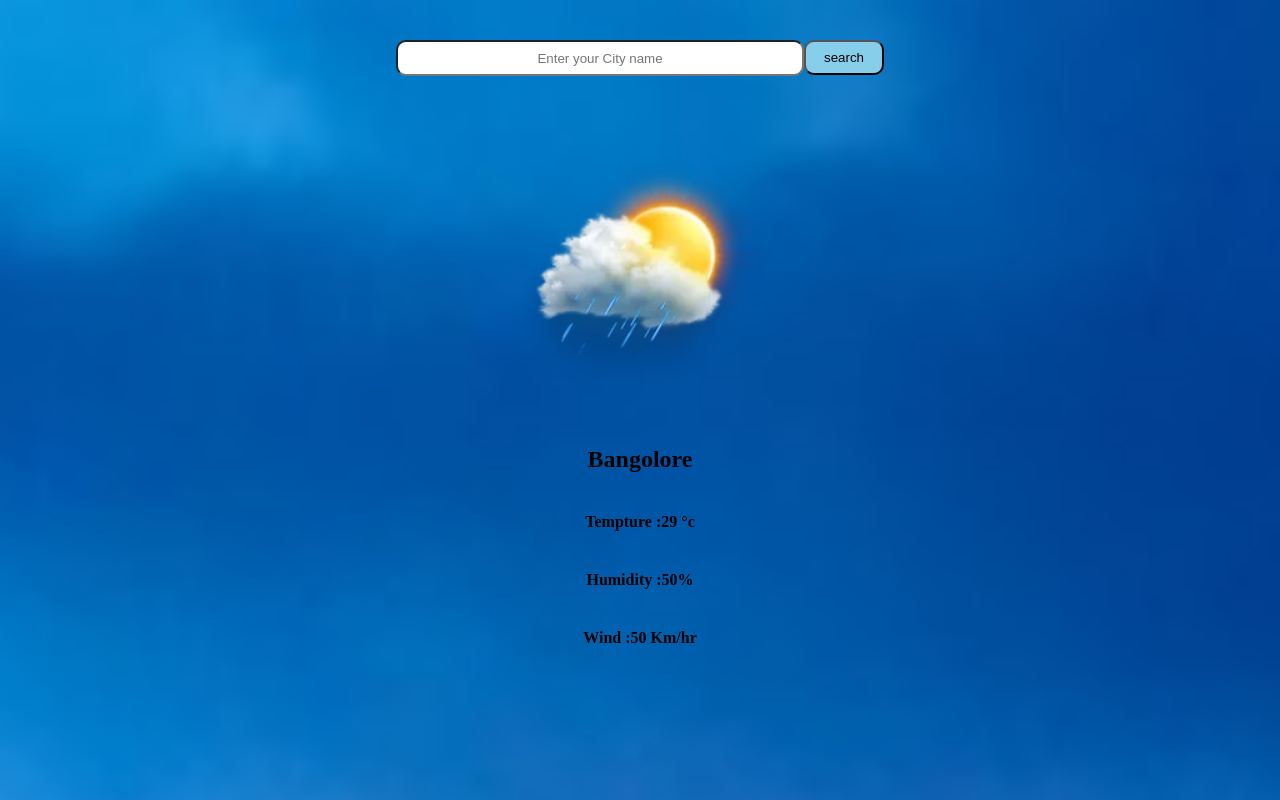
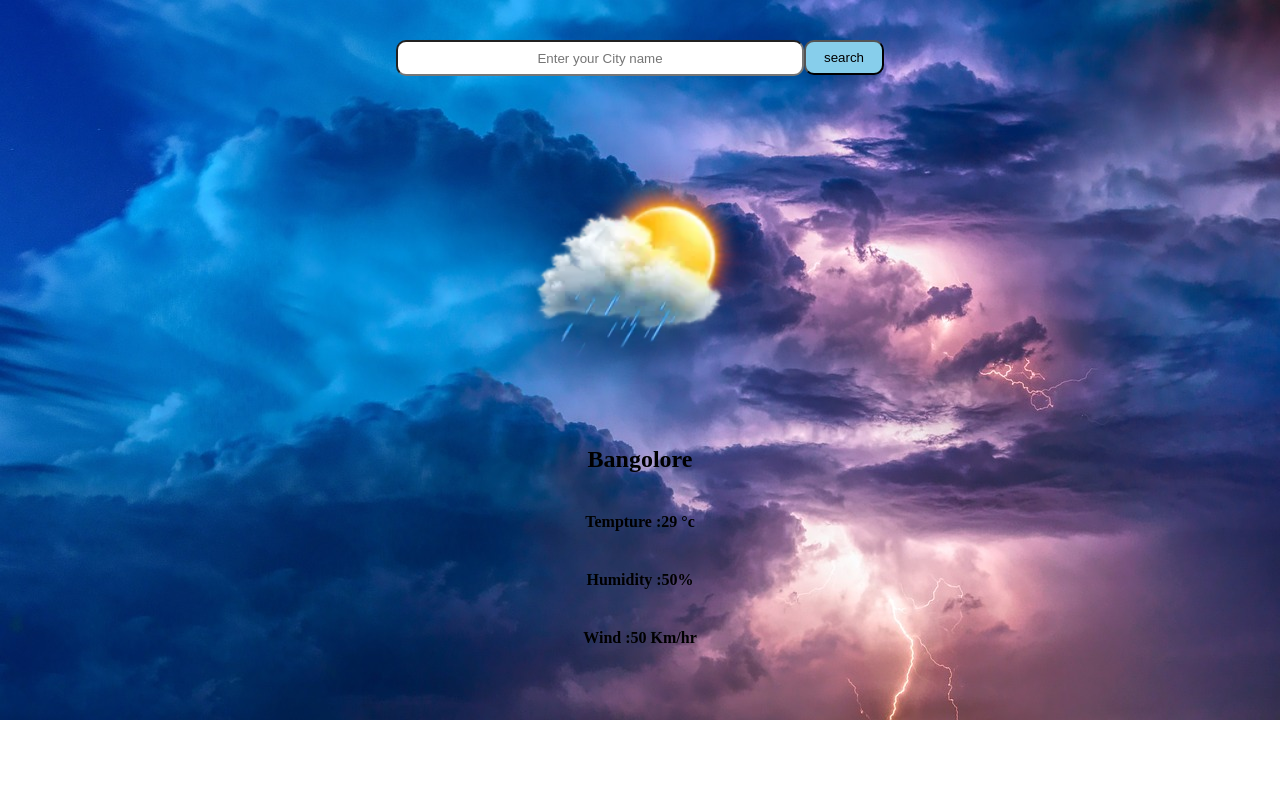
Before and after one commit to shelkevj11/weather-app, a plain HTML site: page index.html in a window 1280 px wide. Shown: the top 800 px of the page. Drawn offline with Linux system fonts and the light colour scheme.

Commit message:
Update style.css

```diff
--- a/style.css
+++ b/style.css
@@ -6,7 +6,7 @@ body{
 }
 
 section{
-    height: 950vh;
+    height: 90vh;
     width: 100%;
     display: flex;
     flex-direction: column;
```
